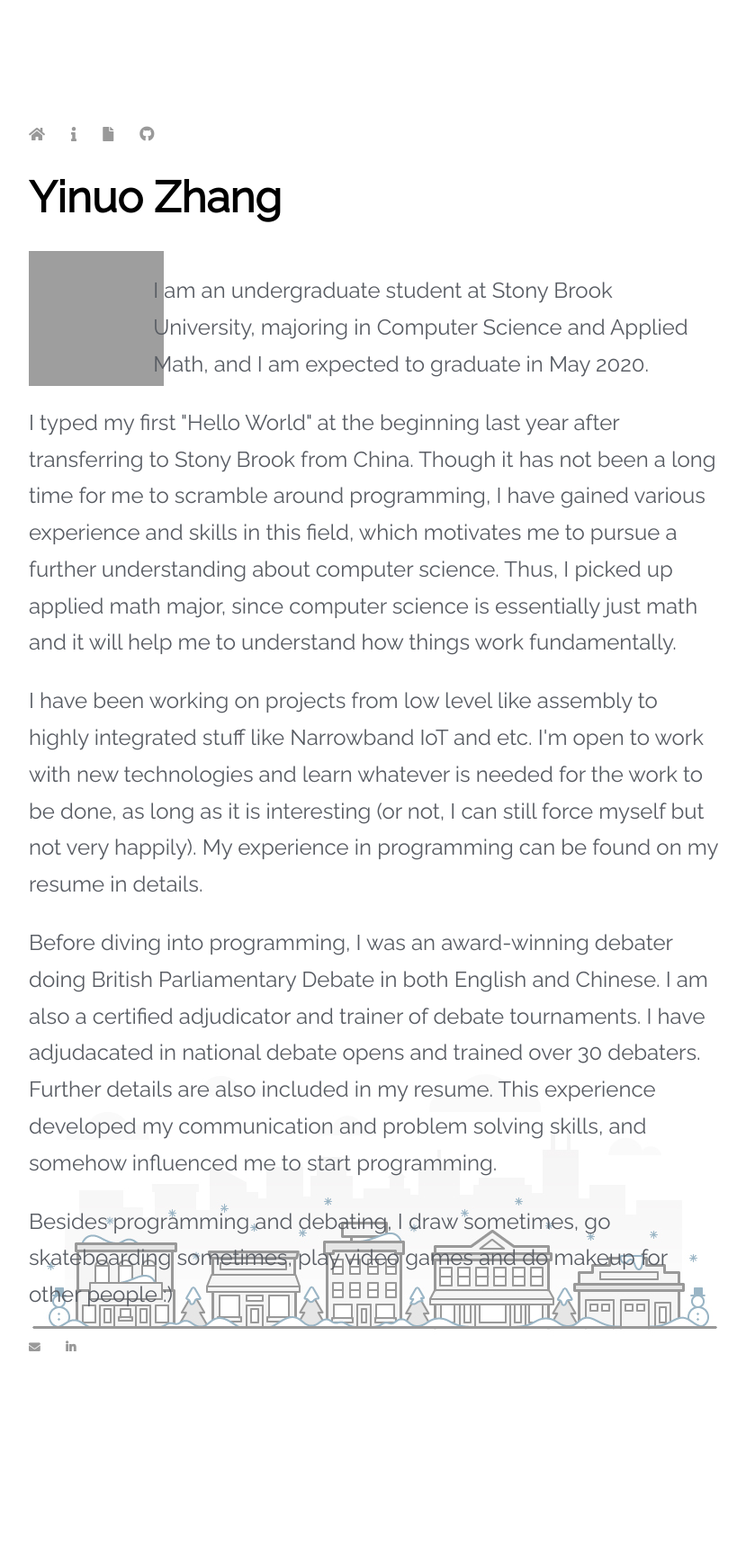
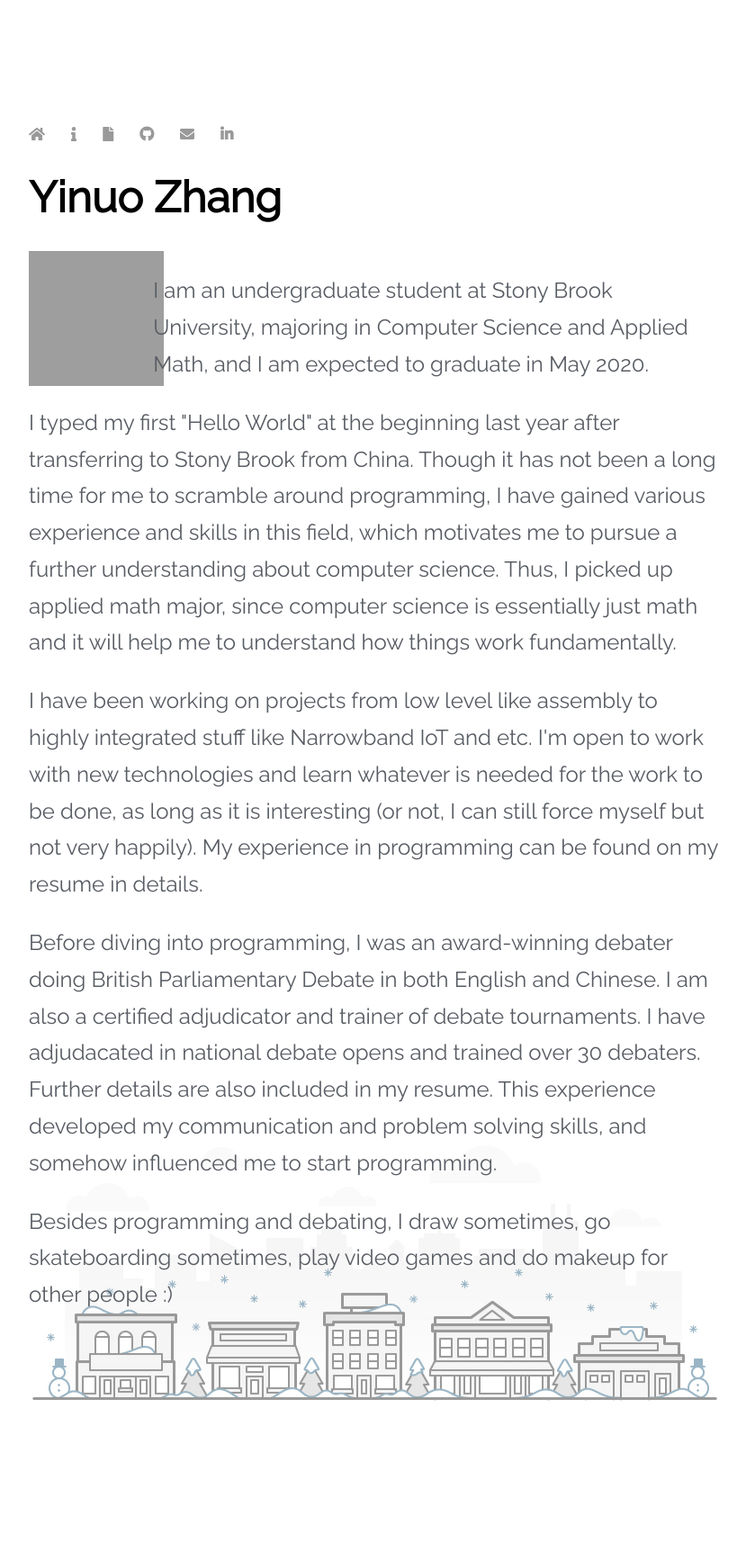
Before and after one commit to limboaz/limboaz.github.io, a Jekyll site: the page built from index.html, in a window 1280 px wide. Shown: the whole page at 90% size, without its empty margins (224-1053 px from the left). Built offline with Jekyll 4.4.1, drawn with Linux system fonts in a browser that asks for light colours; nearby versions of some CDN libraries; before the commit the page ends 1645 px from its top, so only the background shows below that; grey boxes are pictures that could not be loaded.

Commit message:
fix layout

```diff
--- a/_layouts/default.html
+++ b/_layouts/default.html
@@ -15,6 +15,8 @@
 	        		<li><a href="/about.html"><i class="fas fa-info"></i></a></li>
 	        		<li><a href="/Resume.pdf" target = "_blank"><i class = "fas fa-file"></i></a></li>
 	        		<li><a href="https://github.com/limboaz"><i class="fab fa-github"></i></a></li>
+	        		<li><a href="mailto:yinuozh007@gmail.com"><i class = "fas fa-envelope"></i></a></li>
+	        		<li><a href="https://www.linkedin.com/in/yinuo-zhang-591507146/"><i class="fab fa-linkedin-in"></i></a></li>
 	       		</ul>
 			</nav>
 			<div class="container">
@@ -22,11 +24,5 @@
 			{{ content }}
 
 			</div><!-- /.container -->
-			<footer>
-	    		<ul>
-	        		<li><a href="mailto:yinuozh007@gmail.com"><i class = "fas fa-envelope"></i></a></li>
-	        		<li><a href="https://www.linkedin.com/in/yinuo-zhang-591507146/"><i class="fab fa-linkedin-in"></i></a></li>
-				</ul>
-			</footer>
 		</body>
 	</html>
--- a/css/main.css
+++ b/css/main.css
@@ -49,5 +49,5 @@ footer {
 }
 
 .container {
-    margin-bottom: 30px;
+    padding-bottom: 100px;
 }
```
